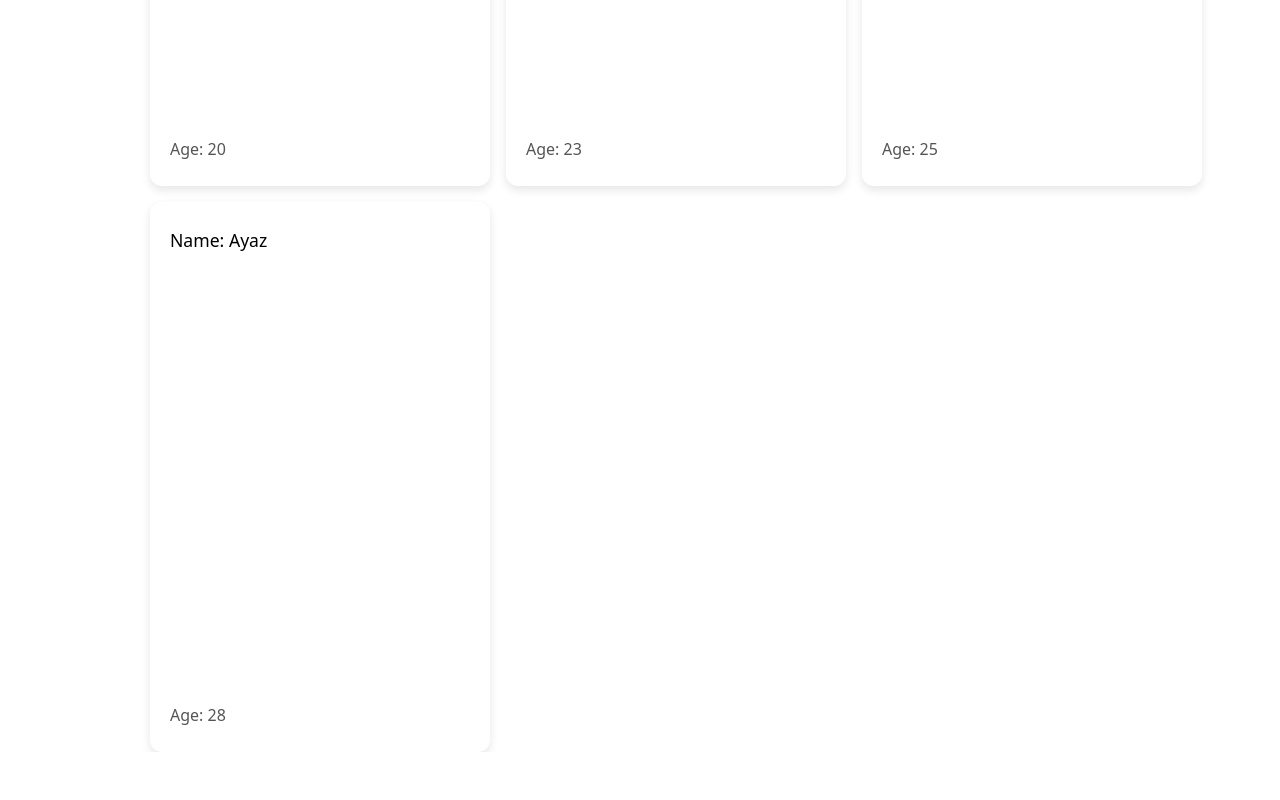
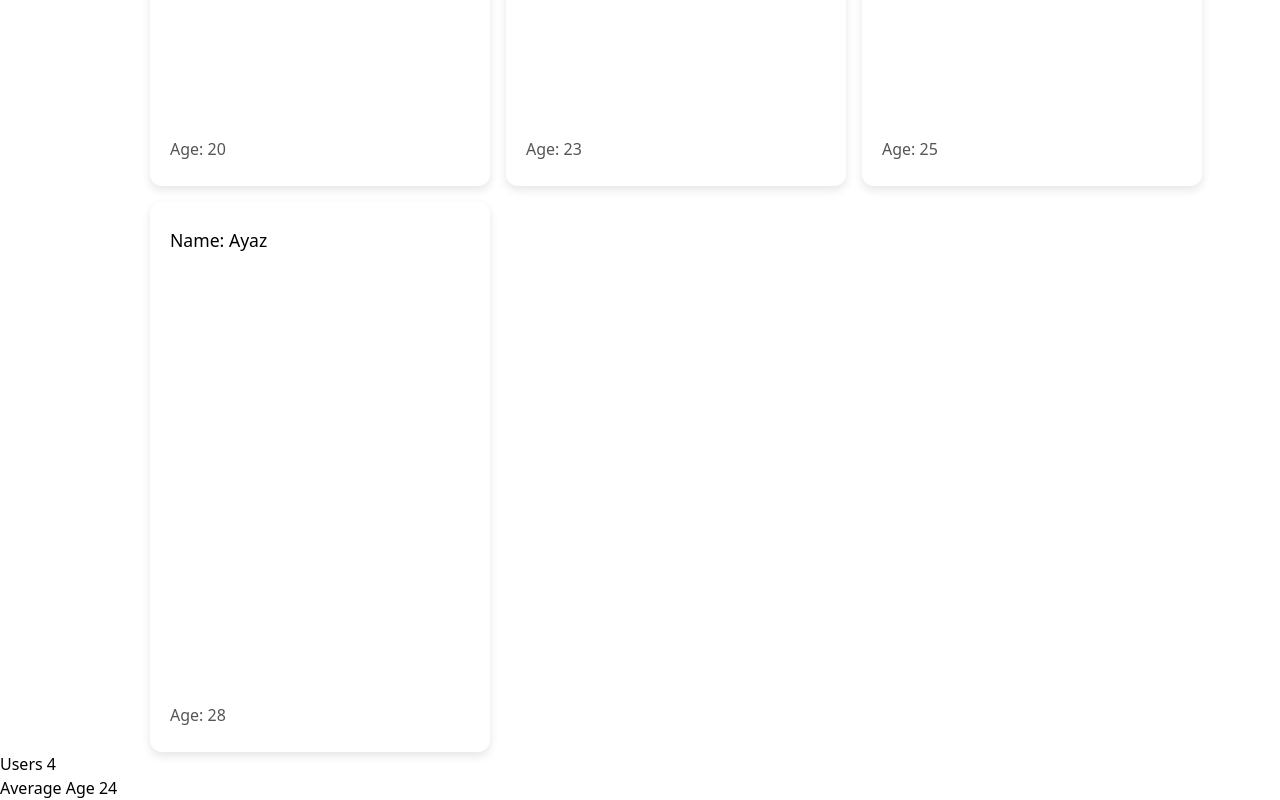
Before and after one commit to FarazAyaz/React-Crash-Course, a React (Vite) app: page / in a window 1280 px wide. Shown: the part 388-1188 px from the top of the page. Before the commit the page ends 1140 px from the top, so only its background shows below. Built offline with nearby package versions, Linux system fonts and the light colour scheme.

Commit message:
derived state

```diff
--- a/src/components/Practicehook.jsx
+++ b/src/components/Practicehook.jsx
@@ -8,7 +8,8 @@ const Practicehook = () => {
     { name: "Siffat Ayaz", age: 25 },
     { name: "Ayaz", age: 28 }
   ]);
-
+   const userCount = users.length;
+   const avg = users.reduce((acc, user)=> acc + user.age, 0) / userCount;
   return (
     <>
       <h1>Users List</h1>
@@ -20,6 +21,8 @@ const Practicehook = () => {
           </li>
         ))}
       </ul>
+      <p>Users {userCount}</p>
+      <p>Average Age {avg}</p>
     </>
   );
 };
```
